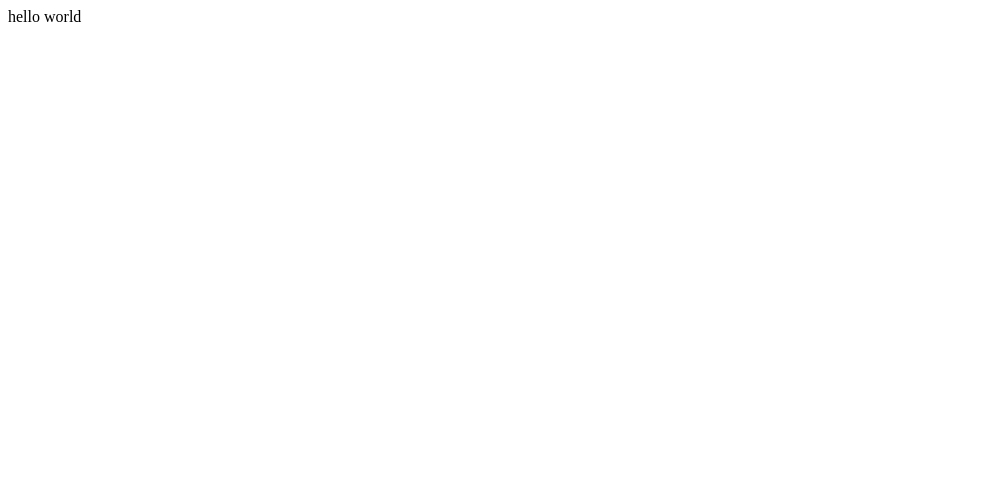
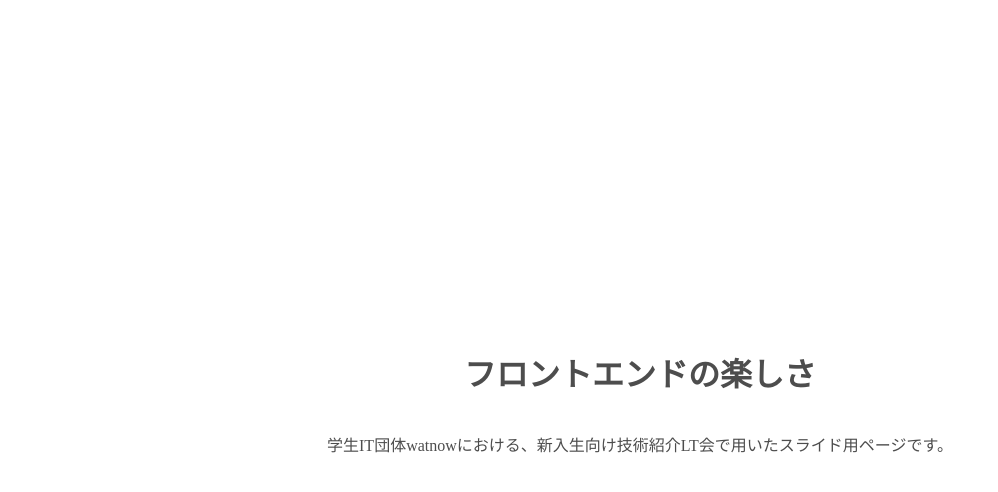
Before and after one commit to YukaChoco/frontend-lt, a Next.js app: page / in a window 1280 px wide. Shown: the top 492 px of the page, without its empty margins (0-998 px from the left). Built offline with nearby package versions, Linux system fonts and the light colour scheme.

Commit message:
背景設定

```diff
--- a/pages/index.tsx
+++ b/pages/index.tsx
@@ -13,7 +13,13 @@ export default function Home() {
         <meta name="viewport" content="width=device-width, initial-scale=1" />
         <link rel="icon" href="/favicon.ico" />
       </Head>
-      <main>hello world</main>
+      <main>
+        <h1>フロントエンドの楽しさ</h1>
+
+        <p>
+          学生IT団体watnowにおける、新入生向け技術紹介LT会で用いたスライド用ページです。
+        </p>
+      </main>
     </>
   );
 }
--- a/styles/globals.css
+++ b/styles/globals.css
@@ -5,7 +5,22 @@ body {
 }
 
 body {
+  margin: 0;
+  color: #4D4D4D;
+  height: 100vh;
+  background-color: white;
+  @media (prefers-color-scheme: dark) {
+    color: white;
+    background-color: #4D4D4D;
+  }
+}
 
+main {
+  height: 100vh;
+  display: flex;
+  flex-direction: column;
+  justify-content: center;
+  align-items: center;
 }
 
 @media (prefers-color-scheme: dark) {
```
